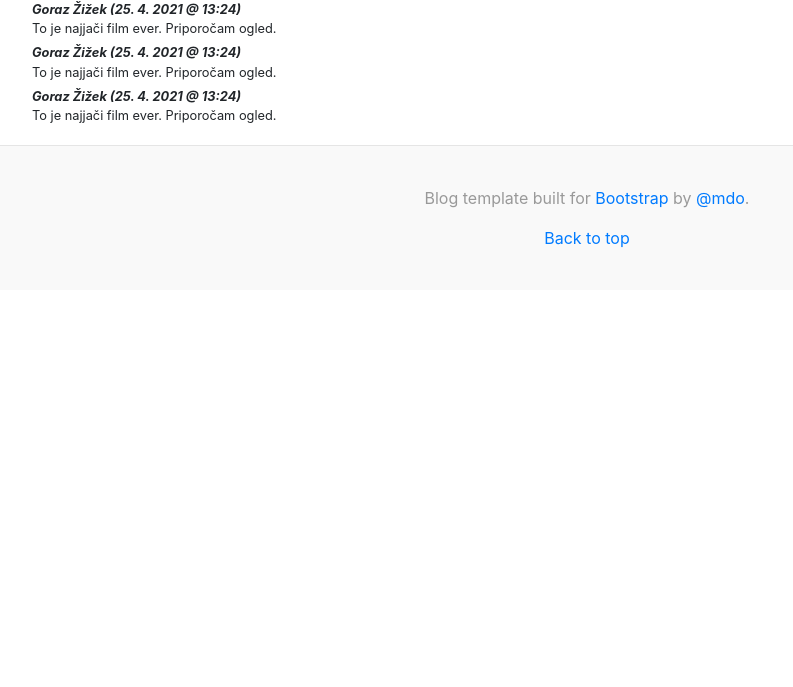
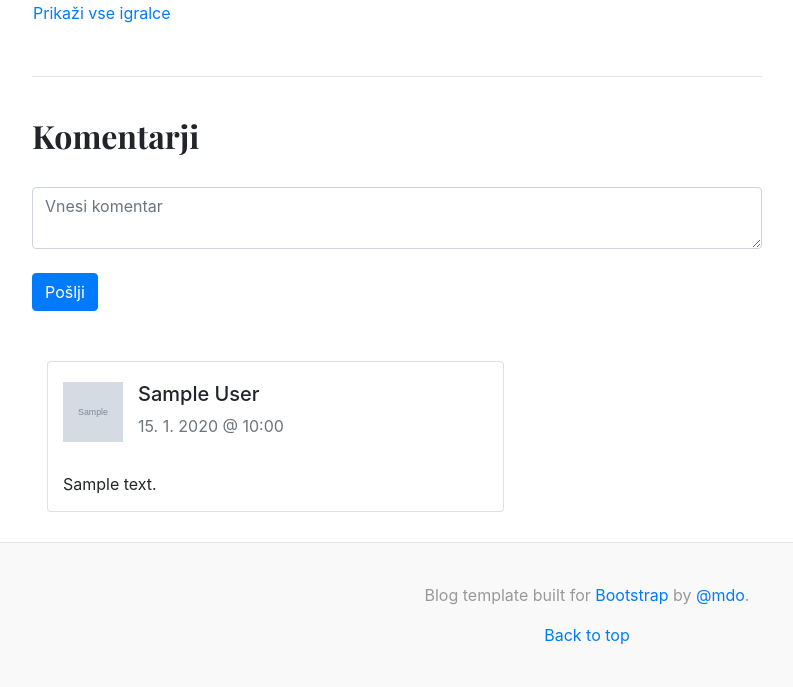
Before and after one commit to islammusicscv/imdb, a PHP site: page /movie.php?id=1 in a window 1280 px wide. Shown: the part 1213-1900 px from the top of the page, without its empty margins (53-846 px from the left). Before the commit the page ends 1461 px from the top, so only its background shows below. Run offline with PHP 8.4, Linux system fonts and the light colour scheme; the visitor is signed in with stand-in values (Sample User, id 1); tables that the repository leaves empty or names only in its code hold one stand-in row (values such as "Sample post"); grey boxes marked "Sample" are stand-in pictures; a stand-in replaces the project's code that opens the database connection; some libraries are stand-ins or nearby versions.

Commit message:
Dodajanje komentarjev in multimedije za filme

```diff
--- a/css/blog.css
+++ b/css/blog.css
@@ -132,82 +132,94 @@ h1, h2, h3, h4, h5, h6 {
 }
 
 
-/**** moja koda ****/
-.igralci, .film, .komentarji {
+/**** lastni css ****/
+.igralci, .film, .komentarji{
   /*border-color: black;
   border-width: 2px;
   border-style: solid;*/
-  margin-bottom: 20px;
+  margin-bottom: 10px;
 }
 
-.film {
+.film{
   display: grid;
   grid-template-columns: 1fr 1fr;
   grid-gap: 15px;
 }
 
-.film-slike img {
+.film img{
   width: 100%;
 }
 
-.film-podatki {
+.film-podatki{
   font-size: 1.5em;
 }
 
-.film-podatki .naslov {
+.film-podatki .naslov{
   font-weight: bold;
   font-size: 2em;
   color:blueviolet;
 }
 
-.film-podatki .zanri {
+.film-podatki .zanri{
   font-style: italic;
 }
 
-
-.film-podatki .opis {
+.film-podatki .opis{
   font-size: 0.6em;
   font-style: italic;
 }
 
-.igralec {
-  margin: 8px 8px 8px 0;
+/*.igralci{
+  display: grid;
+  grid-template-columns: 1fr 1fr;
+}*/
+
+.igralec img{
+  width: 30%;
 }
 
-.igralci {
-  display: grid;
-  grid-template-columns: 1fr 1fr 1fr;
+.igralec .igralec-podatki{
+
+  font-size: 1em;
+  font-weight: bold;
 }
 
-.igralec-slika {
-  position: relative;
-  width: 200px;
-  height: 200px;
-  overflow: hidden;
-  border-radius: 50%;
+
+.komentarji-prikaz{
+  margin-top:50px;
 }
 
-.igralec-slika img {
+.komentar-podatki{
+  font-style:italic;
+  font-weight: bold;
+}
+
+.komentar div{
+  margin-top:5px;
+  font-size: 0.8em;
+}
+
+.post .post-heading {
+  height: 95px;
+  padding: 20px 15px;
+}
+
+.post .post-heading .avatar {
+  width: 60px;
+  height: 60px;
+  display: block;
+  margin-right: 15px;
+}
+
+.post .post-image .image {
   width: 100%;
   height: auto;
 }
 
-.igralec .igralec-podatki {
-  font-size: 0.9em;
-  font-weight: bold;
+.post .post-description {
+  padding: 15px;
 }
 
-.komentarji-prikaz {
-  margin-top: 50px;
+.card{
+  margin-bottom:20px;
 }
-
-.komentar-podatki {
-  margin-top: 5px;
-  font-style: italic;
-  font-size: 0.6em;
-  font-weight: bold;
-}
-
-.komentar div {
-  font-size: 0.8em;
-}
--- /dev/null
+++ b/functions.php
@@ -0,0 +1,46 @@
+<?php
+/**
+Fukcija nam vrača ime in priimek uporabnika glede na id uporabnika
+@id - user id
+*/
+function getUserName($id) {
+    require "db.php";
+    $query = "SELECT * FROM users WHERE id=?";
+    $stmt = $pdo->prepare($query);
+    $stmt->execute([$id]);
+
+    $user = $stmt->fetch();
+
+    return $user['first_name'].' '.$user['last_name'];
+}
+
+
+/**
+Fukcija nam vrača url avatarja uporabnika glede na id uporabnika
+@id - user id
+*/
+function getUserAvatar($id) {
+    require "db.php";
+    $query = "SELECT * FROM users WHERE id=?";
+    $stmt = $pdo->prepare($query);
+    $stmt->execute([$id]);
+
+    $user = $stmt->fetch();
+
+    if (!empty($user['avatar'])) {
+        return $user['avatar'];
+    }
+    else {
+        return './assets/img/no-avatar.jpg';
+    }
+}
+
+/**
+Funkcija nam vrača timestamp v obliki SLO: dd. mm. yyyy @ hh:mm
+@timestamp - timestamp format
+*/
+function getSloDateTime($timpestamp) {
+    return date('j. n. Y @ G:i', strtotime($timpestamp));
+}
+
+?>
--- a/movie.php
+++ b/movie.php
@@ -1,105 +1,144 @@
 <?php
-include_once 'header.php';
-include_once 'db.php';
+    include_once "header.php";
+    include_once "db.php";
+    include_once "functions.php";
 
-$id = (int) $_GET['id'];
+    $id = (int) $_GET['id'];
 
-$query = "SELECT * FROM movies WHERE id=?";
-$stmt = $pdo->prepare($query);
-$stmt->execute([$id]);
-$movie = $stmt->fetch();
+    $query = "SELECT * FROM movies WHERE id = ?";
+    $stmt = $pdo->prepare($query);
+    $stmt->execute([$id]);
 
-
+    $movie = $stmt->fetch();
 ?>
 
 <div class="film">
     <div class="film-slike">
         <img src="https://images-na.ssl-images-amazon.com/images/I/7124A8OOL6L._AC_SL1001_.jpg" alt="slika" />
+
+        <form action="movie_image_upload.php" method="post" enctype="multipart/form-data">
+            <input type="hidden" name="id" value="<?php echo $movie['id'];?>" />
+            <input type="text" name="title" placeholder="Vnesi naslov slike" class="form-control" /><br />
+            <select name="type" class="form-control">
+                <option value="img">Slika</option>
+                <option value="video">Video</option>
+            </select><br />
+            <input type="file" placeholder="Naloži sliko filma" class="form-control" name="file" /> <br />
+            <input type="submit" value="Naloži" />
+        </form>
     </div>
     <div class="film-podatki">
         <div class="naslov"><?php echo $movie['title'];?></div>
         <div class="zanri"><?php echo getGenres($movie['id']);?></div>
         <div class="leto"><?php echo $movie['year_release'];?></div>
-        <div class="dolzina"><?php echo fromMinToString($movie['duration']);?></div>
-        <div class="ocena"> * * * * *</div>
-        <div class="opis"><?php echo $movie['description'];?></div>
+        <div class="dolzina"><?php echo FromMinToString($movie['duration']);?></div>
+        <div class="ocena">* * * * *</div>
+        <div class="opis"><?php echo $movie['description']; ?></div>
+    </div>
+</div><br />
+<hr /><br />
+<h2>Igralska zasedba</h2></br>
+<div class="igralci">
+    <div class="igralec">
+        <table>
+            <tr>
+                <td><img src="https://res.cloudinary.com/du1efakdk/image/upload/c_fill,f_auto,h_414,q_auto,w_280/v1617012871/kftv/nig1dtun8ug4gsx1td4n.jpg"
+                        alt="igralec" /></td>
+                <td>
+                    <div class="igralec-podatki">Wan Diesel</div>
+                </td>
+                <td>
+                    <div class="igralec-film-podatki">
+                        <div>Jože Novak</div>
+                </td>
+            </tr>
+
+            <tr>
+                <td><img src="https://res.cloudinary.com/du1efakdk/image/upload/c_fill,f_auto,h_414,q_auto,w_280/v1617012871/kftv/nig1dtun8ug4gsx1td4n.jpg"
+                        alt="igralec" /></td>
+                <td>
+                    <div class="igralec-podatki">Wan Diesel</div>
+                </td>
+                <td>
+                    <div class="igralec-film-podatki">Jože Novak</div>
+                </td>
+            </tr>
+
+            <tr>
+                <td><img src="https://res.cloudinary.com/du1efakdk/image/upload/c_fill,f_auto,h_414,q_auto,w_280/v1617012871/kftv/nig1dtun8ug4gsx1td4n.jpg"
+                        alt="igralec" /></td>
+                <td>
+                    <div class="igralec-podatki">Wan Diesel</div>
+                </td>
+                <td>
+                    <div class="igralec-film-podatki">Jože Novak</div>
+                </td>
+            </tr>
+
+            <tr>
+                <td><img src="https://res.cloudinary.com/du1efakdk/image/upload/c_fill,f_auto,h_414,q_auto,w_280/v1617012871/kftv/nig1dtun8ug4gsx1td4n.jpg"
+                        alt="igralec" /></td>
+                <td>
+                    <div class="igralec-podatki">Wan Diesel</div>
+                </td>
+                <td>
+                    <div class="igralec-film-podatki">Jože Novak</div>
+                </td>
+            </tr>
+
+            <tr>
+                <br />
+                <td><a href="#">Prikaži vse igralce</a></td>
+            </tr>
+        </table>
     </div>
 </div>
-<div class="igralci">
-    <div class="igralec">
-        <div class="igralec-slika">
-            <img src="https://res.cloudinary.com/du1efakdk/image/upload/c_fill,f_auto,h_414,q_auto,w_280/v1617012871/kftv/nig1dtun8ug4gsx1td4n.jpg" alt="igralec" />
-        </div>
-        <div class="igralec-podatki">
-            <div>Van Diesel (Jože Novak)</div>
-        </div>
-    </div>
-    <div class="igralec">
-        <div class="igralec-slika">
-            <img src="https://res.cloudinary.com/du1efakdk/image/upload/c_fill,f_auto,h_414,q_auto,w_280/v1617012871/kftv/nig1dtun8ug4gsx1td4n.jpg" alt="igralec" />
-        </div>
-        <div class="igralec-podatki">
-            <div>Van Diesel (Jože Novak)</div>
-        </div>
-    </div>
-    <div class="igralec">
-        <div class="igralec-slika">
-            <img src="https://res.cloudinary.com/du1efakdk/image/upload/c_fill,f_auto,h_414,q_auto,w_280/v1617012871/kftv/nig1dtun8ug4gsx1td4n.jpg" alt="igralec" />
-        </div>
-        <div class="igralec-podatki">
-            <div>Van Diesel (Jože Novak)</div>
-        </div>
-    </div>
-    <div class="igralec">
-        <div class="igralec-slika">
-            <img src="https://res.cloudinary.com/du1efakdk/image/upload/c_fill,f_auto,h_414,q_auto,w_280/v1617012871/kftv/nig1dtun8ug4gsx1td4n.jpg" alt="igralec" />
-        </div>
-        <div class="igralec-podatki">
-            <div>Van Diesel (Jože Novak)</div>
-        </div>
-    </div>
-</div>
+
+<br />
+<hr /><br />
+<h2>Komentarji</h2></br>
 <div class="komentarji">
-    <form action="comment_insert.php" method="post">
+    <form action="movie_comment_insert.php" method="post">
+        <input type="hidden" name="id" value="<?php echo $movie['id'];?>" />
         <textarea name="content" class="form-control" placeholder="Vnesi komentar"></textarea><br />
         <input type="submit" value="Pošlji" class="btn btn-primary" />
     </form>
-    <div class="komentarji-prikaz">
-        <div class="komentar">
-            <div class="komentar-podatki">
-                Goraz Žižek (25. 4. 2021 @ 13:24)
+
+    <div class="komentarji-prikaz" id="komentar-sidro">
+    <?php
+
+
+        //iz baze preberem vse komentarje za ta movie
+        $query = "SELECT * FROM comments WHERE movie_id=? ORDER BY date_add DESC";
+        $stmt = $pdo->prepare($query);
+        $stmt->execute([$id]);
+
+        while ($row = $stmt->fetch()) {
+    ?>
+        <div class="container">
+            <div class="row">
+                <div class="col-8">
+                    <div class="card post">
+                        <div class="post-heading">
+                            <div class="float-left image"><img
+                                    src="<?php echo getUserAvatar($row['user_id']);?>"
+                                    class="img-circle avatar" alt="user profile image"></div>
+                            <div class="float-left meta">
+                                <div class="title h5"><?php echo getUserName($row['user_id']);?></div>
+                                <div class="text-muted time"><?php echo getSloDateTime($row['date_add']);?></div>
+                            </div>
+                        </div>
+                        <div class="post-description"><?php echo $row['content'];?></div>
+                    </div>
+                </div>
             </div>
-            <div>To je najjači film ever. Priporočam ogled. </div>
         </div>
-        <div class="komentar">
-            <div class="komentar-podatki">
-                Goraz Žižek (25. 4. 2021 @ 13:24)
-            </div>
-            <div>To je najjači film ever. Priporočam ogled. </div>
-        </div>
-        <div class="komentar">
-            <div class="komentar-podatki">
-                Goraz Žižek (25. 4. 2021 @ 13:24)
-            </div>
-            <div>To je najjači film ever. Priporočam ogled. </div>
-        </div>
-        <div class="komentar">
-            <div class="komentar-podatki">
-                Goraz Žižek (25. 4. 2021 @ 13:24)
-            </div>
-            <div>To je najjači film ever. Priporočam ogled. </div>
-        </div>
-        <div class="komentar">
-            <div class="komentar-podatki">
-                Goraz Žižek (25. 4. 2021 @ 13:24)
-            </div>
-            <div>To je najjači film ever. Priporočam ogled. </div>
-        </div>
+<?php
+        }
+?>
     </div>
 </div>
 
-
-
 <?php
-include_once 'footer.php';
+    include_once 'footer.php';
 ?>
```
Also changed, not shown: movie_comment_insert.php (added, +17 -0 lines), movie_image_upload.php (added, +68 -0 lines), assets/img/no-avatar.jpg (added), 1 other file.
